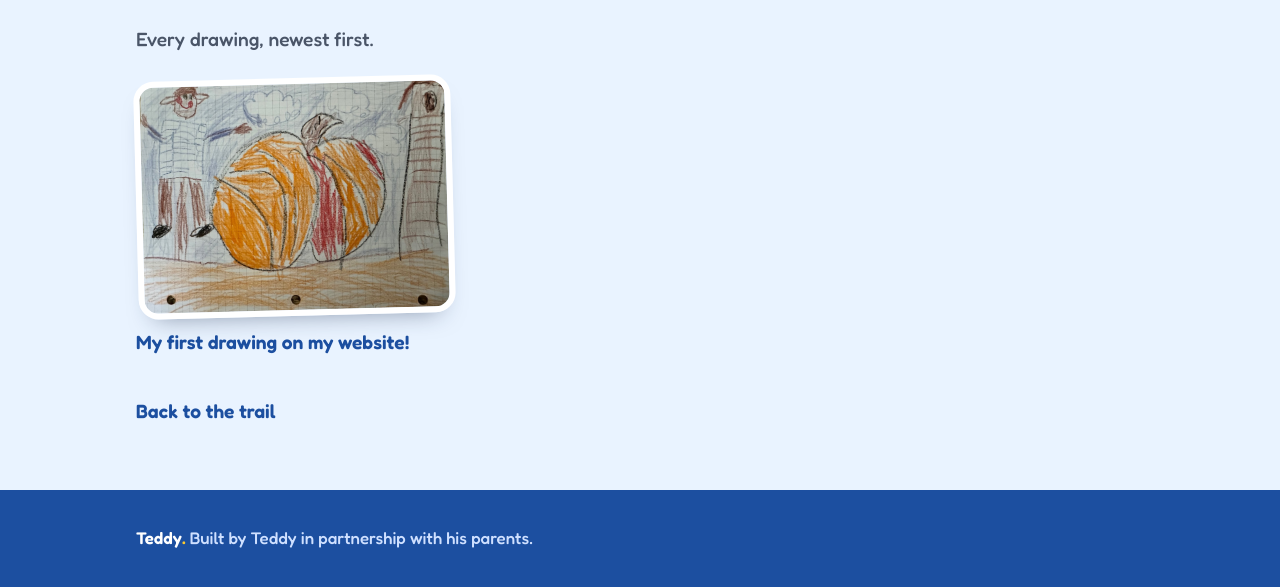
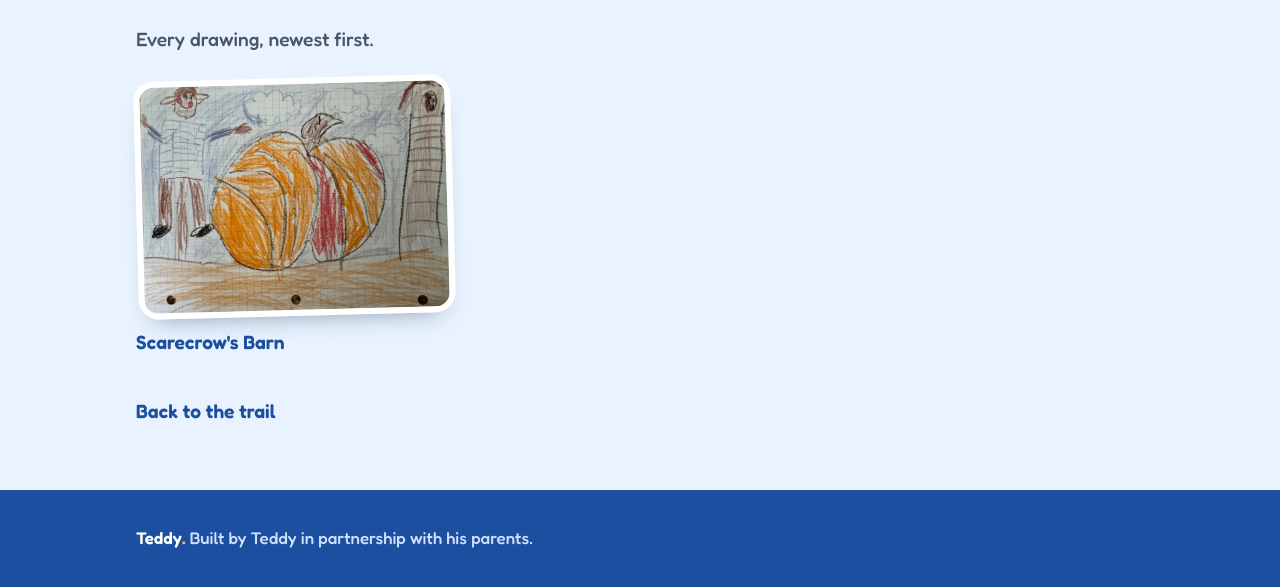
Before and after one commit to kling-family/teddykling.com, a plain HTML site: page drawings/index.html in a window 1280 px wide. Shown: the part 271-858 px from the top of the page. Drawn offline with Linux system fonts and the light colour scheme.

Commit message:
Name Teddy's drawing: Scarecrow's Barn
Co-Authored-By: Claude Opus 5.5 <noreply@anthropic.com>
Claude-Session: https://claude.ai/code/session_01Y5w9XMadopYnvPZFi2gKMz

```diff
--- a/drawings/index.html
+++ b/drawings/index.html
@@ -48,7 +48,7 @@
     <p class="count">Every drawing, newest first.</p>
     <div class="grid">
       <!-- Newest drawing goes at the top of this list -->
-      <figure class="art"><img src="drawing-1.jpg" width="1600" height="1200" alt="Teddy's crayon drawing of a giant orange pumpkin, with a person standing next to it, a tree, and clouds in a blue sky"><figcaption>My first drawing on my website!</figcaption></figure>
+      <figure class="art"><img src="drawing-1.jpg" width="1600" height="1200" alt="Scarecrow's Barn, Teddy's crayon drawing of a scarecrow next to a giant orange pumpkin and a barn, with clouds in a blue sky"><figcaption>Scarecrow's Barn</figcaption></figure>
     </div>
     <a class="back" href="../#trail">Back to the trail</a>
   </main>
```
Also changed, not shown: index.html (+1 -1 lines).
